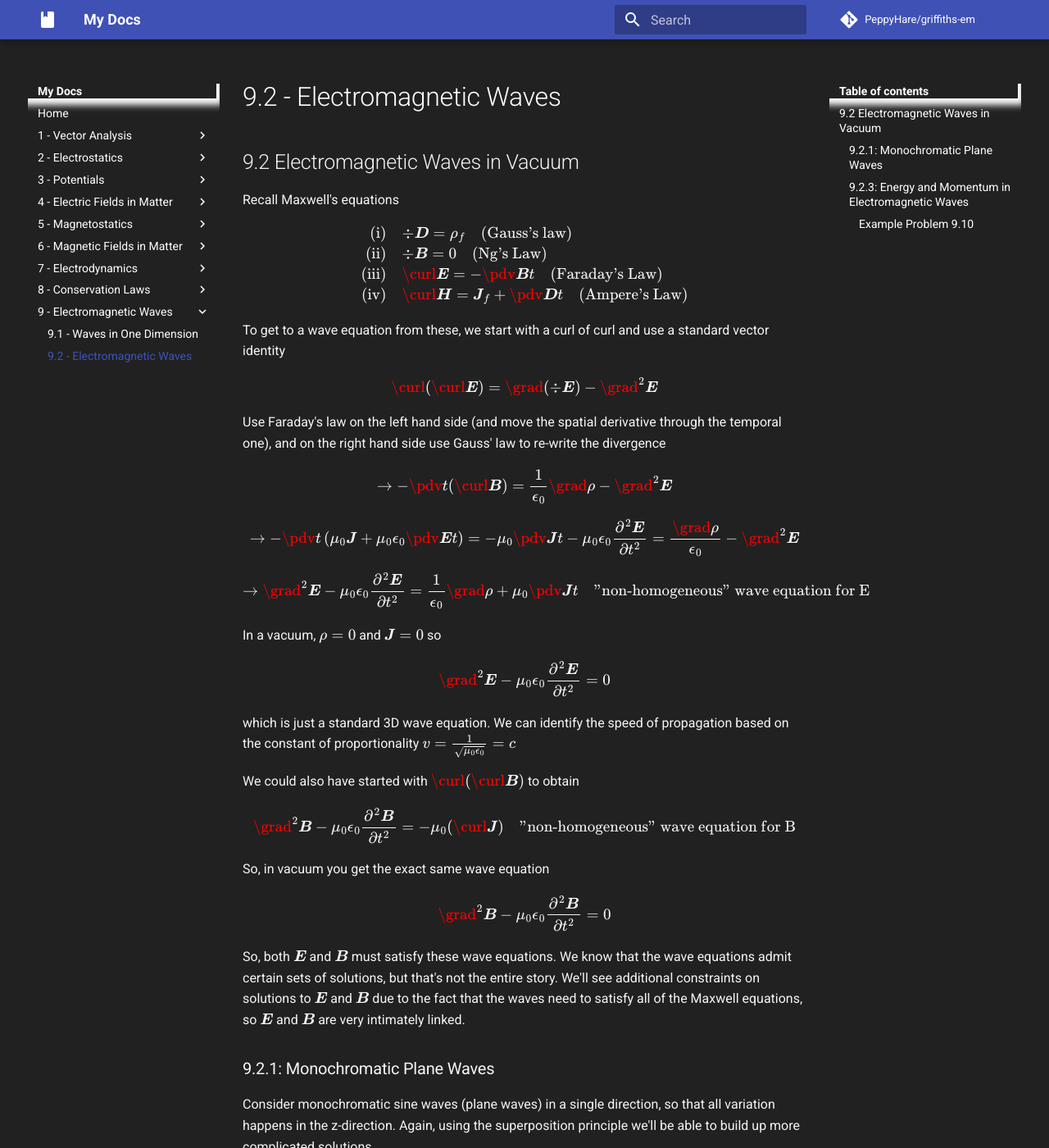
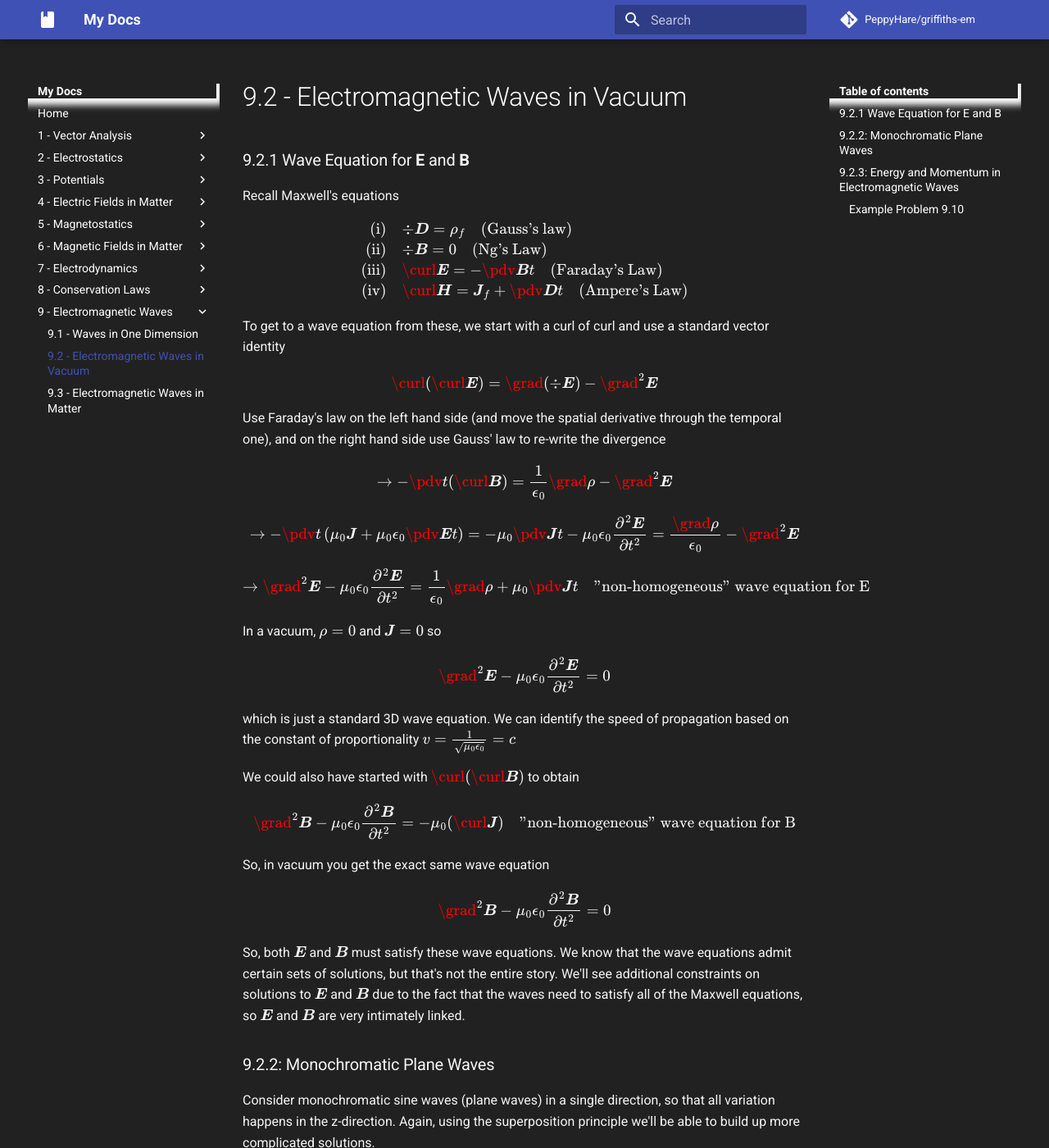
Before and after one commit to PeppyHare/griffiths-em, an MkDocs documentation site: the page built from docs/ch9-2.md, in a window 1280 px wide and 1400 px high. Shown: the whole window at 82% size. Built offline with MkDocs 1.6.1 and Material for MkDocs 9.7.7, drawn with Linux system fonts in a browser that asks for light colours; formulas are drawn with MathJax 3; comment, search, counter and statistics services are not loaded.

Commit message:
Fix images for dark theme

```diff
--- a/docs/ch9-2.md
+++ b/docs/ch9-2.md
@@ -1,4 +1,4 @@
-## 9.2 Electromagnetic Waves in Vacuum
+### 9.2.1 Wave Equation for __E__ and __B__
 
 Recall Maxwell's equations
 
@@ -35,7 +35,7 @@
 
 So, both \( \vec E \) and \( \vec B \) must satisfy these wave equations. We know that the wave equations admit certain sets of solutions, but that's not the entire story. We'll see additional constraints on solutions to \( \vec E \) and \( \vec B \) due to the fact that the waves need to satisfy all of the Maxwell equations, so \( \vec E \) and \( \vec B \) are very intimately linked.
 
-### 9.2.1: Monochromatic Plane Waves
+### 9.2.2: Monochromatic Plane Waves
 
 Consider monochromatic sine waves (plane waves) in a single direction, so that all variation happens in the z-direction. Again, using the superposition principle we'll be able to build up more complicated solutions.
 
--- a/docs/extra.js
+++ b/docs/extra.js
@@ -14,6 +14,6 @@
 
 // Use this to scroll to the end of the page after MathJax has finished rendering all equations
 
-MathJax.Hub.Register.StartupHook("End", function() {
-    window.scrollTo(0,document.body.scrollHeight);
-});
+// MathJax.Hub.Register.StartupHook("End", function() {
+//     window.scrollTo(0,document.body.scrollHeight);
+// });
--- a/docs/stylesheets/dark_theme.css
+++ b/docs/stylesheets/dark_theme.css
@@ -29,6 +29,13 @@
 
 tbody {
   background-color: #484848 !important;
+}
+
+/*
+Images
+*/
+img {
+  filter: invert(87.5%);
 }
 
 /*
--- a/mkdocs.yml
+++ b/mkdocs.yml
@@ -47,7 +47,8 @@
       - 8.2 - Momentum: ch8-2.md
     - 9 - Electromagnetic Waves:
       - 9.1 - Waves in One Dimension: ch9-1.md
-      - 9.2 - Electromagnetic Waves: ch9-2.md
+      - 9.2 - Electromagnetic Waves in Vacuum: ch9-2.md
+      - 9.3 - Electromagnetic Waves in Matter: ch9-3.md
 
 # Cool material theme: https://squidfunk.github.io/mkdocs-material/
 theme:
```
Also changed, not shown: docs/index.md (+1 -0 lines).
